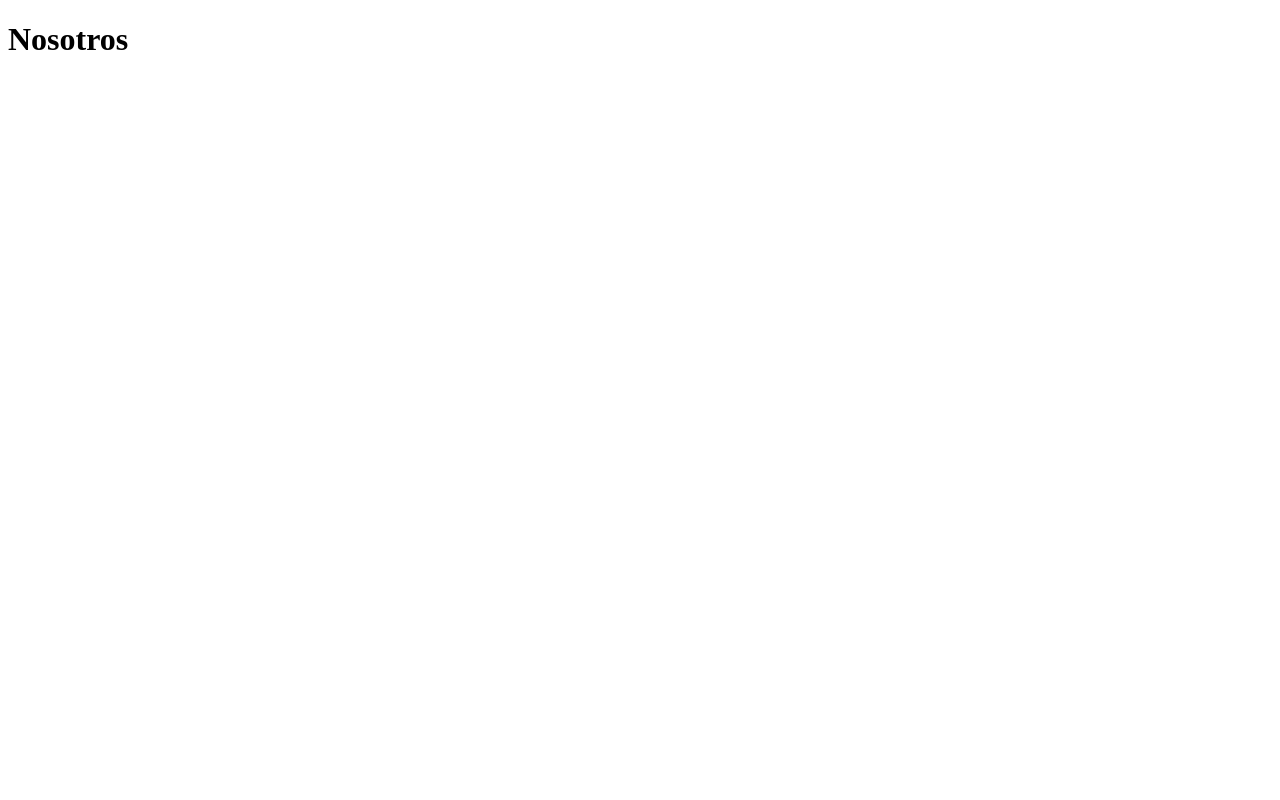
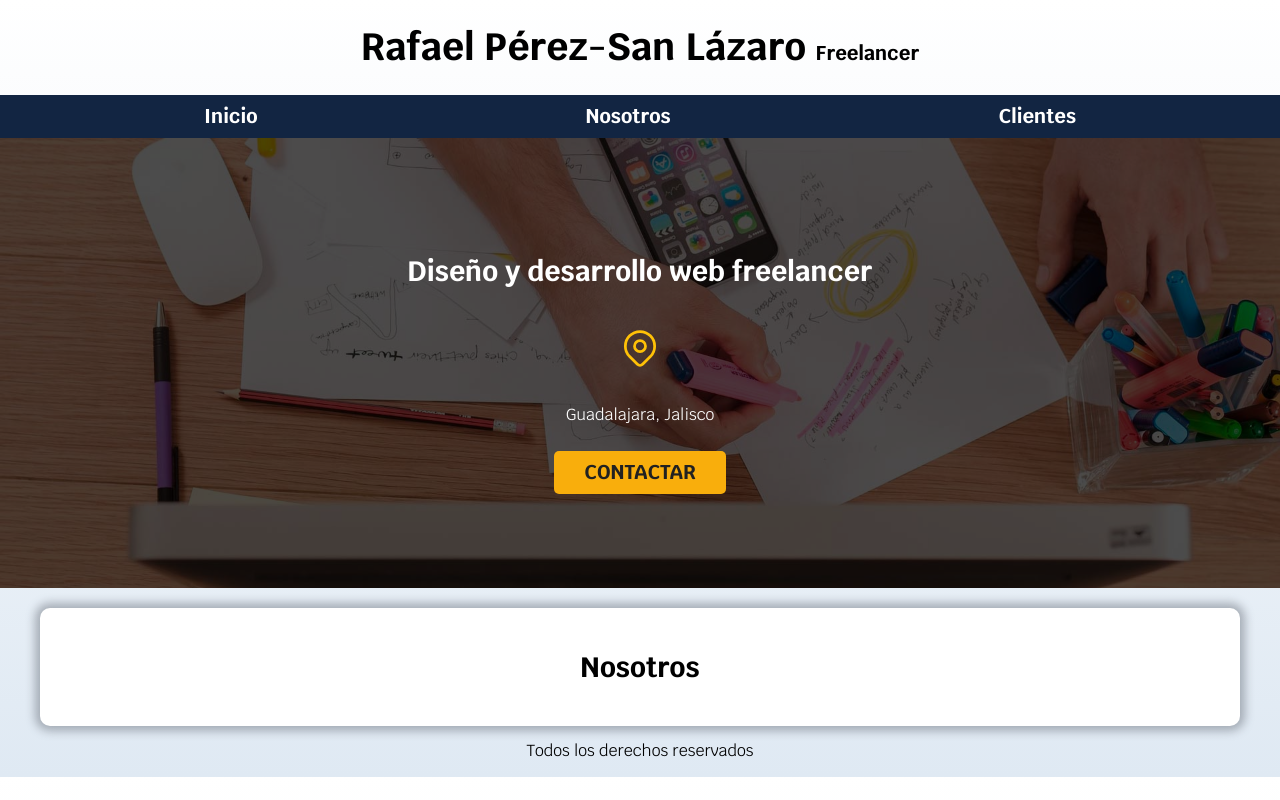
Before and after one commit to rsanlazaro/Personal-landing-page, a plain HTML site: page nosotros.html in a window 1280 px wide. Drawn offline with nearby package versions, Linux system fonts and the light colour scheme.

Commit message:
Nosotros page added

```diff
--- a/nosotros.html
+++ b/nosotros.html
@@ -1,12 +1,110 @@
 <!DOCTYPE html>
 <html lang="en">
-<head>
-    <meta charset="UTF-8">
-    <meta http-equiv="X-UA-Compatible" content="IE=edge">
-    <meta name="viewport" content="width=device-width, initial-scale=1.0">
-    <title>Document</title>
-</head>
-<body>
-    <h1>Nosotros</h1>
-</body>
+  <head>
+    <meta charset="UTF-8" />
+    <meta http-equiv="X-UA-Compatible" content="IE=edge" />
+    <meta name="viewport" content="width=device-width, initial-scale=1.0" />
+    <link rel="stylesheet" href="css/normalize.css" />
+    <link rel="preload" href="css/normalize.css" as="style" />
+    <link rel="preconnect" href="https://fonts.googleapis.com" />
+    <link rel="preconnect" href="https://fonts.gstatic.com" crossorigin />
+    <title>Nosotros</title>
+    <link rel="preconnect" href="https://fonts.googleapis.com" />
+    <link rel="preconnect" href="https://fonts.gstatic.com" crossorigin />
+    <link
+      href="https://fonts.googleapis.com/css2?family=Krub:wght@400;700&display=swap"
+      rel="stylesheet"
+    />
+    <link rel="preload" href="css/style.css" as="style" />
+    <link rel="stylesheet" href="css/style.css" />
+  </head>
+  <body>
+    <header>
+      <h1 class="titulo">Rafael Pérez-San Lázaro <span>Freelancer</span></h1>
+    </header>
+    <div class="nav-bg">
+      <nav class="navegacion-principal contenedor">
+        <a href="index.html">Inicio</a>
+        <a href="nosotros.html">Nosotros</a>
+        <a href="#">Clientes</a>
+      </nav>
+    </div>
+
+    <!--<img src="img/hero.jpg" alt="Image" />-->
+
+    <section class="hero">
+      <div class="contenido-hero">
+        <h2>Diseño y desarrollo web <span>freelancer</span></h2>
+        <p>
+          <svg
+            xmlns="http://www.w3.org/2000/svg"
+            class="icon icon-tabler icon-tabler-map-pin"
+            width="44"
+            height="44"
+            viewBox="0 0 24 24"
+            stroke-width="1.5"
+            stroke="#ffc107"
+            fill="none"
+            stroke-linecap="round"
+            stroke-linejoin="round"
+          >
+            <path stroke="none" d="M0 0h24v24H0z" fill="none" />
+            <circle cx="12" cy="11" r="3" />
+            <path
+              d="M17.657 16.657l-4.243 4.243a2 2 0 0 1 -2.827 0l-4.244 -4.243a8 8 0 1 1 11.314 0z"
+            />
+          </svg>
+        </p>
+        <p>Guadalajara, Jalisco</p>
+        <a href="#contacto" class="boton">Contactar</a>
+      </div>
+    </section>
+
+    <main class="contenedor sombra">
+
+      <section id="contacto">
+        <h2>Nosotros</h2>
+
+      </section>
+    </main>
+
+    <footer class="footer">
+      <p>Todos los derechos reservados</p>
+    </footer>
+
+    <script
+      src="https://code.jquery.com/jquery-3.6.0.min.js"
+      integrity="sha256-/xUj+3OJU5yExlq6GSYGSHk7tPXikynS7ogEvDej/m4="
+      crossorigin="anonymous"
+    ></script>
+
+    <script>
+      jQuery(($) => {
+        // The speed of the scroll in milliseconds
+        const speed = 1000;
+
+        $('a[href*="#"]')
+          .filter(
+            (i, a) =>
+              a.getAttribute("href").startsWith("#") ||
+              a.href.startsWith(`${location.href}#`)
+          )
+          .unbind("click.smoothScroll")
+          .bind("click.smoothScroll", (event) => {
+            const targetId = event.currentTarget
+              .getAttribute("href")
+              .split("#")[1];
+            const targetElement = document.getElementById(targetId);
+
+            if (targetElement) {
+              event.preventDefault();
+              $("html, body").animate(
+                { scrollTop: $(targetElement).offset().top },
+                speed
+              );
+            }
+          });
+      });
+    </script>
+  </body>
 </html>
```
Also changed, not shown: index.html (+1 -1 lines).
